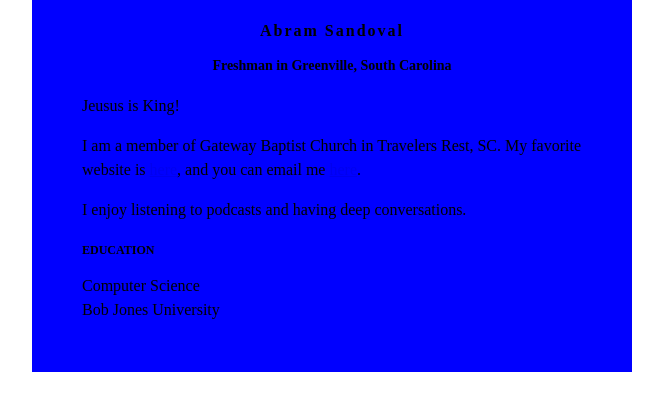
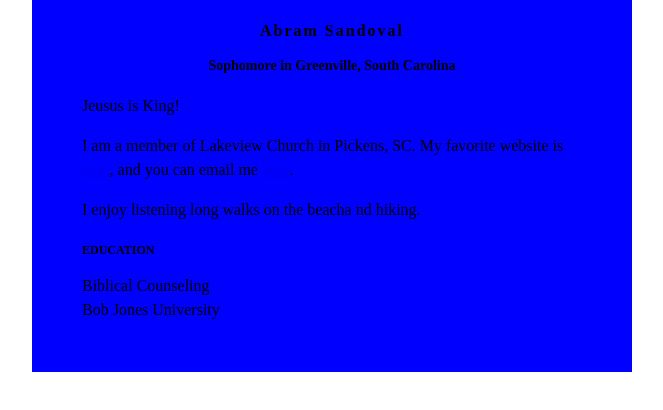
Before and after one commit to abramsandoval/abramsandoval.github.io, a plain HTML site: page index.html in a window 1280 px wide. Shown: the whole page, without its empty margins (308-971 px from the left). Drawn offline with Linux system fonts and the light colour scheme.

Commit message:
Revise personal details and hobbies in index.html
Updated personal information and interests in index.html.

```diff
--- a/index.html
+++ b/index.html
@@ -31,19 +31,19 @@ h3 {
 <body>
     <div id="content">
         <h1>Abram Sandoval</h1>
-        <h2>Freshman in Greenville, South Carolina</h2>
+        <h2>Sophomore in Greenville, South Carolina</h2>
 
          <p>Jeusus is King!</p>
          <p>
-            I am a member of Gateway Baptist Church in Travelers Rest, SC. My favorite website is
+            I am a member of Lakeview Church in Pickens, SC. My favorite website is
             <a href="https://mobilehymns.org/">here</a>, and you can email me
             <a href="mailto:sgothard@bju.edu">here</a>.
          </p>
          <p>
-            I enjoy listening to podcasts and having deep conversations.
+            I enjoy listening long walks on the beacha nd hiking.
          </p>
         <h3>EDUCATION</h3>
-        Computer Science<br />
+        Biblical Counseling<br />
         Bob Jones University
     </div>
 </body>
```
